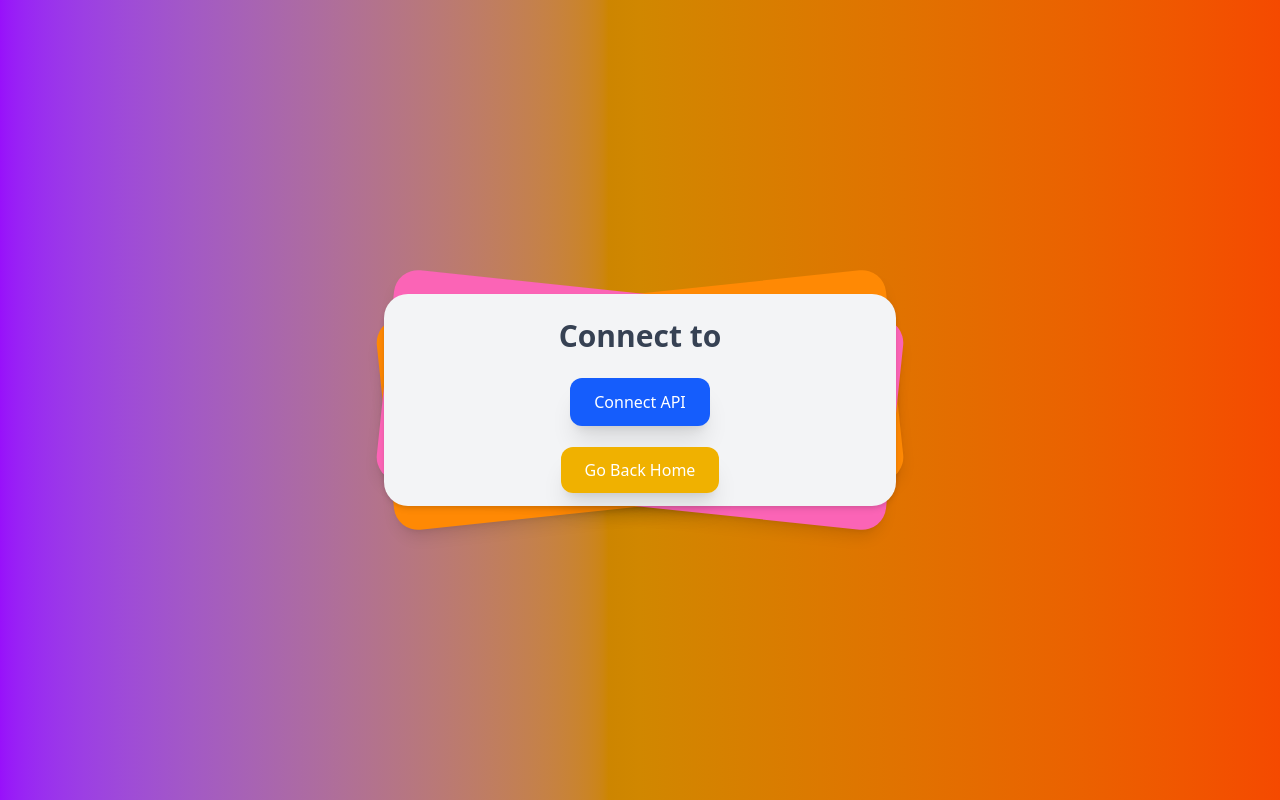
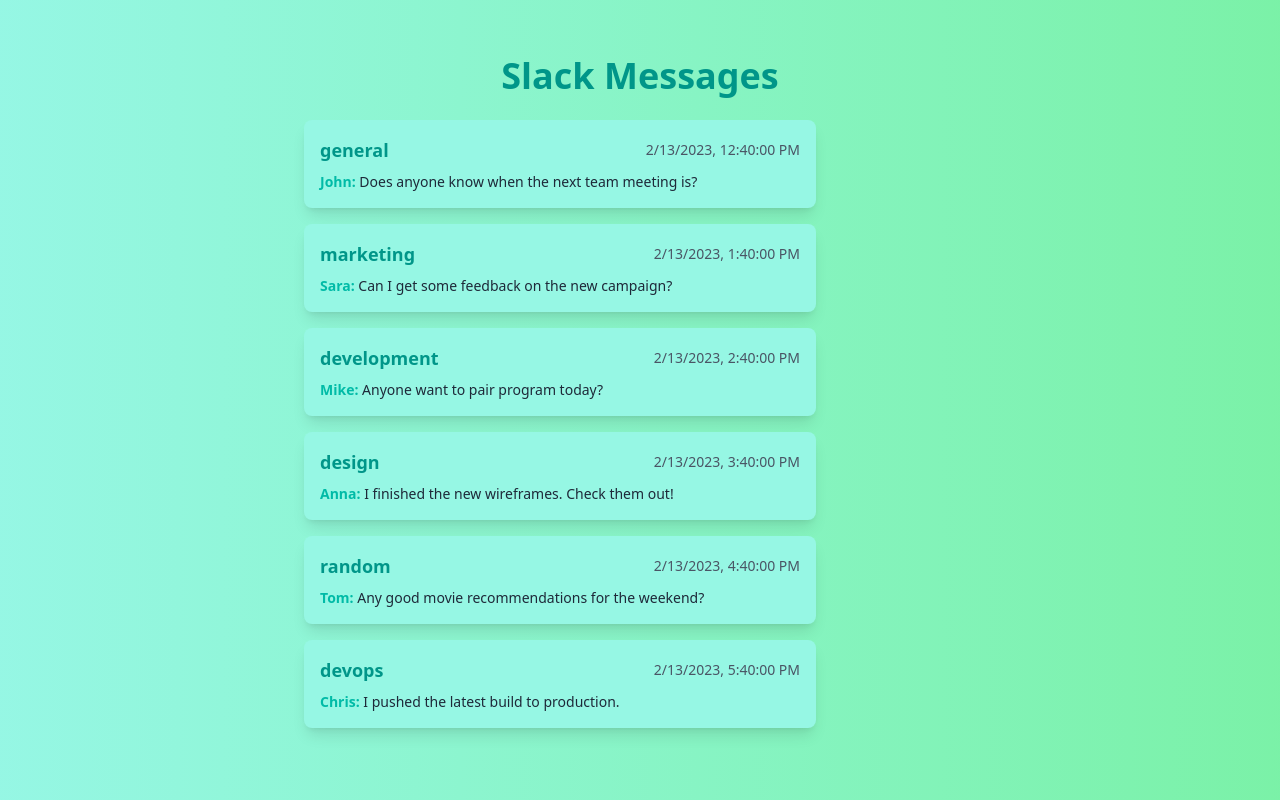
Before and after one commit to perljustine/linkapp, a React (Vite) app: page /home/slack in a window 1280 px wide. Built offline with nearby package versions, Linux system fonts and the light colour scheme.

Commit message:
styling almost complete, reply system, still no backend lol

```diff
--- a/src/App.jsx
+++ b/src/App.jsx
@@ -30,6 +30,7 @@ function App() {
 
            {/* Settings */}
            <Route path="/login" element={<LoginPage />} />
+           <Route path="/backhome" element={<HomePage />} />
         </Routes>
       </div>
     </Router>
--- a/src/Components/Discord.jsx
+++ b/src/Components/Discord.jsx
@@ -1,20 +1,27 @@
-import React from 'react';
+import React, { useState } from 'react';
 
-const DiscordMessageCard = ({ channelName, senderName, message, timestamp }) => {
+const DiscordMessageCard = ({ channelName, senderName, message, timestamp, onMessageClick, index }) => {
   return (
-    <div className="max-w-lg w-full bg-blue-50 p-4 rounded-lg shadow-lg mb-4">
+    <div
+      className="relative max-w-lg w-full bg-orange-200 p-4 rounded-lg shadow-lg mb-4 transform transition-all duration-200 hover:scale-105 hover:shadow-2xl hover:bg-orange-300 cursor-pointer"
+      onClick={() => onMessageClick(channelName, senderName, message, timestamp, index)}
+    >
       <div className="flex items-center justify-between mb-2">
-        <div className="text-lg font-semibold text-blue-700">{channelName}</div>
+        <div className="text-lg font-semibold text-pink-600">{channelName}</div>
         <div className="text-sm text-gray-600">{new Date(timestamp).toLocaleString()}</div>
       </div>
       <div className="text-sm text-gray-800">
-        <span className="font-semibold text-blue-600">{senderName}:</span> {message}
+        <span className="font-semibold text-pink-500">{senderName}:</span> {message}
       </div>
     </div>
   );
 };
 
 const Discord = () => {
+  const [replyMessage, setReplyMessage] = useState('');
+  const [replyingTo, setReplyingTo] = useState(null);
+  const [replyingIndex, setReplyingIndex] = useState(null);
+
   const messages = [
     {
       channelName: 'general',
@@ -34,12 +41,58 @@ const Discord = () => {
       message: 'Can someone help me with a server issue?',
       timestamp: 1676299200000,
     },
+    {
+      channelName: 'general',
+      senderName: 'David',
+      message: 'I found the update link! Check it out here: link.com',
+      timestamp: 1676302800000,
+    },
+    {
+      channelName: 'gaming',
+      senderName: 'Eve',
+      message: 'Anyone up for a game of Valorant?',
+      timestamp: 1676306400000,
+    },
+    {
+      channelName: 'music',
+      senderName: 'Frank',
+      message: 'Let’s have a music session after the game!',
+      timestamp: 1676310000000,
+    },
   ];
 
+  const handleMessageClick = (channel, sender, message, timestamp, index) => {
+    setReplyingTo({ channel, sender, message, timestamp });
+    setReplyingIndex(index); // Save the index of the message being replied to
+    setReplyMessage('');
+  };
+
+  const handleReplyChange = (e) => {
+    setReplyMessage(e.target.value);
+  };
+
+  const handleReplySubmit = () => {
+    if (replyMessage.trim()) {
+      // Reset the state to close the reply bubble
+      setReplyMessage('');
+      setReplyingTo(null);
+      setReplyingIndex(null);
+    }
+  };
+
+  // Handle Enter key press to submit the reply
+  const handleKeyDown = (e) => {
+    if (e.key === 'Enter' && !e.shiftKey) {
+      e.preventDefault(); // Prevent new line on Enter key press
+      handleReplySubmit();
+    }
+  };
+
   return (
-    <div className="min-h-screen w-screen bg-gradient-to-r from-blue-200 to-teal-300 py-8 px-4">
-      <div className="max-w-2xl mx-auto">
-        <h1 className="text-4xl font-bold text-center text-blue-800 mb-6">Discord Messages</h1>
+    <div className="min-h-screen w-screen bg-gradient-to-r from-pink-200 to-orange-300 py-8 flex items-center justify-center">
+      <div className="max-w-2xl w-full relative">
+        <h1 className="text-4xl font-bold text-center text-orange-600 mb-6">Discord Messages</h1>
+        <div className="space-y-4">
           {messages.map((msg, index) => (
             <DiscordMessageCard
               key={index}
@@ -47,8 +100,41 @@ const Discord = () => {
               senderName={msg.senderName}
               message={msg.message}
               timestamp={msg.timestamp}
+              onMessageClick={handleMessageClick}
+              index={index}
             />
           ))}
+        </div>
+
+        {/* Reply Section: Appears as a bubble */}
+        {replyingTo && replyingIndex !== null && (
+          <div
+            className="absolute z-10 w-full flex justify-center mt-4"
+            style={{
+              top: `${replyingIndex * 120 + 60}px`, // Adjust this to position bubble correctly based on message
+            }}
+          >
+            <div className="bg-orange-100 p-4 rounded-lg shadow-lg w-full max-w-lg">
+              <h2 className="text-lg font-semibold text-orange-600 mb-2">Replying to {replyingTo.sender}:</h2>
+              <div className="text-sm text-gray-800">
+                <span className="font-semibold text-orange-500">{replyingTo.sender}:</span> {replyingTo.message}
+              </div>
+              <textarea
+                value={replyMessage}
+                onChange={handleReplyChange}
+                onKeyDown={handleKeyDown} // Listen for Enter key press
+                placeholder="Type your reply..."
+                className="w-full p-3 mt-4 bg-orange-50 border border-orange-300 rounded-lg text-gray-900"
+              />
+              <button
+                onClick={handleReplySubmit}
+                className="mt-2 text-white bg-orange-500 hover:bg-orange-600 font-medium rounded-lg text-lg px-6 py-2 shadow-lg"
+              >
+                Send Reply
+              </button>
+            </div>
+          </div>
+        )}
       </div>
     </div>
   );
--- a/src/Components/HomePage.jsx
+++ b/src/Components/HomePage.jsx
@@ -1,64 +1,126 @@
-import { useState } from "react";
+import React, { useState } from "react";
 import { Link } from "react-router-dom";
 import { Plus } from "lucide-react";
 
 const SAMPLE_MESSAGES = [
-  { id: "1", content: "On organise un barbecue dimanche chez mamie ?", app: "WhatsApp", subject: "Famille", from: "Maman" },
-  { id: "2", content: "Le hackathon commence à 9h, soyez à l'heure !", app: "Slack", subject: "Hackathon", from: "Organisateur" },
-  { id: "3", content: "Qui est partant pour une rando en Écosse ?", app: "Messenger", subject: "Voyage Écosse 2025", from: "Camille" },
-  { id: "4", content: "On fait une réunion de famille samedi prochain ?", app: "Messenger", subject: "Famille", from: "Tonton Jean" },
-  { id: "5", content: "N'oubliez pas de soumettre votre projet avant minuit !", app: "Discord", subject: "Hackathon", from: "Mentor Tech" },
-  { id: "6", content: "Vous préférez visiter Édimbourg ou les Highlands en premier ?", app: "WhatsApp", subject: "Voyage Écosse 2025", from: "Sarah" },
-  { id: "7", content: "J'ai trouvé un super château à visiter en Écosse !", app: "Slack", subject: "Voyage Écosse 2025", from: "Alexandre" },
-  { id: "8", content: "On se fait un appel ce soir pour discuter des étapes du hackathon ?", app: "Discord", subject: "Hackathon", from: "Lucas" },
-  { id: "9", content: "On part à la plage ce weekend, qui est partant ?", app: "WhatsApp", subject: "Famille", from: "Maman" },
-  { id: "10", content: "Je vous ai réservé un dîner pour samedi soir, préparez-vous !", app: "Messenger", subject: "Famille", from: "Tonton Jean" },
-  { id: "11", content: "Il faut absolument qu'on fasse une soirée cinéma à la maison !", app: "WhatsApp", subject: "Famille", from: "Sarah" },
-  { id: "12", content: "Qui est dispo pour un brunch familial ce dimanche ?", app: "WhatsApp", subject: "Famille", from: "Maman" }
+  { id: "1", content: "We are organizing a barbecue on Sunday at Grandma's house?", app: "WhatsApp", subject: "Family Dinner for Mom", from: "Mom", reply: "" },
+  { id: "2", content: "The hackathon starts at 9am, be on time!", app: "Slack", subject: "Hackathon", from: "Organizer", reply: "" },
+  { id: "3", content: "Who’s up for a hike in Scotland?", app: "Messenger", subject: "Scotland Trip 2025", from: "Camille", reply: "" },
+  { id: "4", content: "Are we doing a family meeting next Saturday?", app: "Messenger", subject: "Family Dinner for Mom", from: "Uncle Jean", reply: "" },
+  { id: "5", content: "Don’t forget to submit your project before midnight!", app: "Discord", subject: "Hackathon", from: "Tech Mentor", reply: "" },
+  { id: "6", content: "Would you prefer to visit Edinburgh or the Highlands first?", app: "WhatsApp", subject: "Scotland Trip 2025", from: "Sarah", reply: "" },
+  { id: "7", content: "I found a great castle to visit in Scotland!", app: "Slack", subject: "Scotland Trip 2025", from: "Alexandre", reply: "" },
+  { id: "8", content: "Let’s have a call tonight to discuss hackathon stages?", app: "Discord", subject: "Hackathon", from: "Lucas", reply: "" },
+  { id: "9", content: "We are going to the beach this weekend, who’s in?", app: "WhatsApp", subject: "Family Dinner for Mom", from: "Mom", reply: "" },
+  { id: "10", content: "I’ve booked a dinner for us on Saturday evening, get ready!", app: "Messenger", subject: "Family Dinner for Mom", from: "Uncle Jean", reply: "" },
+  { id: "11", content: "We should definitely have a movie night at home!", app: "WhatsApp", subject: "Family Dinner for Mom", from: "Sarah", reply: "" },
+  { id: "12", content: "Who’s available for a family brunch this Sunday?", app: "WhatsApp", subject: "Family Dinner for Mom", from: "Mom", reply: "" }
 ];
 
 const CATEGORY_LIMITS = { sm: 2, md: 3, lg: 4 };
 
 const HomePage = () => {
   const [expanded, setExpanded] = useState({});
+  const [replyMessage, setReplyMessage] = useState('');
+  const [replyingTo, setReplyingTo] = useState(null);
+  const [messages, setMessages] = useState(SAMPLE_MESSAGES);
 
   const toggleExpand = (category) => {
     setExpanded((prev) => ({ ...prev, [category]: !prev[category] }));
   };
 
+  const handleMessageClick = (category, message, index) => {
+    setReplyingTo(message);
+  };
+
+  const handleReplyChange = (e) => {
+    setReplyMessage(e.target.value);
+  };
+
+  const handleReplySubmit = () => {
+    if (replyMessage.trim() && replyingTo) {
+      // Update the specific message reply
+      setMessages((prevMessages) =>
+        prevMessages.map((msg) =>
+          msg.id === replyingTo.id ? { ...msg, reply: replyMessage } : msg
+        )
+      );
+      setReplyMessage('');
+      setReplyingTo(null);
+    }
+  };
+
+  const handleKeyDown = (e) => {
+    if (e.key === 'Enter' && !e.shiftKey) {
+      e.preventDefault();
+      handleReplySubmit();
+    }
+  };
+
+  const handlePopupToggle = () => {
+    // Toggle popup visibility
+  };
+
   return (
-    <div className="w-screen min-h-screen flex font-roboto flex-col items-center bg-orange-100 p-4 pb-24">
-      <h2 className="mt-3 text-white text-center bg-orange-200 p-4 rounded-3xl font-bold text-3xl">Home Page</h2>
+    <div className="w-screen min-h-screen flex font-roboto flex-col items-center bg-no-repeat bg-gradient-to-r from-pink-200 to-orange-200 p-4 pb-24">
+      <h2 className="mt-3 text-white text-center bg-rose-300 p-4 rounded-3xl font-bold text-3xl">Home Page</h2>
 
       <div className="w-full max-w-7xl mt-8 grid grid-cols-1 md:grid-cols-2 lg:grid-cols-3 gap-6">
-        {["Hackathon", "Famille", "Voyage Écosse 2025"].map((category) => {
-          const messages = SAMPLE_MESSAGES.filter((m) => m.subject === category);
-          const visibleMessages = expanded[category] ? messages : messages.slice(0, CATEGORY_LIMITS.lg);
+        {["Hackathon", "Family Dinner for Mom", "Scotland Trip 2025"].map((category) => {
+          const filteredMessages = messages.filter((m) => m.subject === category);
+          const visibleMessages = expanded[category] ? filteredMessages : filteredMessages.slice(0, CATEGORY_LIMITS.lg);
 
           return (
             <div key={category} className="bg-orange-200 rounded-lg shadow-lg p-4">
               <div className="flex justify-between items-center mb-4">
                 <h3 className="font-bold text-lg text-gray-800">{category}</h3>
-                <button className="p-1 hover:bg-orange-300 rounded-full">
+                <button className="p-1 hover:bg-orange-300 rounded-full" onClick={handlePopupToggle}>
                   <Plus className="w-5 h-5 text-orange-600" />
                 </button>
               </div>
               <div className="space-y-3">
                 {visibleMessages.map((message) => (
-                  <div key={message.id} className="p-3 rounded-lg bg-orange-50 hover:bg-orange-100 transition-colors">
+                  <div
+                    key={message.id}
+                    className="relative p-3 rounded-lg bg-orange-50 hover:bg-orange-100 transition-colors"
+                    onClick={() => handleMessageClick(category, message)}
+                  >
                     <div className="flex justify-between items-start">
                       <span className="text-sm font-medium text-gray-600">{message.app}</span>
                       <span className="text-xs text-gray-500">{message.from}</span>
                     </div>
                     <p className="mt-2 text-sm text-gray-700">{message.content}</p>
+
+                    {/* Add the reply bubble positioned near the message */}
+                    {replyingTo && replyingTo.id === message.id && (
+                      <div className="absolute left-0 top-8 ml-8 w-3/4 bg-blue-300 text-white p-3 rounded-lg max-w-xs z-10">
+                        <div className="flex justify-between items-center">
+                          <span>Replying to: {message.from}</span>
+                          <button className="text-xs text-white" onClick={() => setReplyingTo(null)}>Cancel</button>
+                        </div>
+                        <textarea
+                          value={replyMessage}
+                          onChange={handleReplyChange}
+                          onKeyDown={handleKeyDown}
+                          className="w-full mt-2 p-2 bg-blue-200 rounded-lg text-sm"
+                          placeholder="Type your reply..."
+                        />
+                        <button
+                          onClick={handleReplySubmit}
+                          className="mt-2 p-2 bg-blue-500 text-white rounded-lg"
+                        >
+                          Reply
+                        </button>
+                      </div>
+                    )}
                   </div>
                 ))}
-                {messages.length > CATEGORY_LIMITS.lg && (
+                {filteredMessages.length > CATEGORY_LIMITS.lg && (
                   <button
                     onClick={() => toggleExpand(category)}
                     className="mt-3 text-yellow-500 text-sm hover:text-yellow-600"
                   >
-                    {expanded[category] ? "Voir moins" : "Voir plus..."}
+                    {expanded[category] ? "Show Less" : "Show More..."}
                   </button>
                 )}
               </div>
@@ -67,7 +129,7 @@ const HomePage = () => {
         })}
       </div>
 
-      <div className="fixed bottom-0 left-0 w-full bg-orange-100 p-4 shadow-lg">
+      <div className="fixed bottom-0 left-0 w-full bg-no-repeat bg-gradient-to-r from-pink-200 to-orange-200 p-4 shadow-lg">
         <div className="max-w-lg mx-auto flex justify-center gap-4">
           <Link to="/home/google-calendar">
             <button className="bg-yellow-400 px-4 py-2 rounded-lg text-white shadow-lg hover:shadow-inner focus:outline-none transition duration-500 ease-in-out transform hover:-translate-y-1 hover:scale-105">
--- a/src/Components/Slack.jsx
+++ b/src/Components/Slack.jsx
@@ -1,32 +1,140 @@
-import React from "react";
-import { Link } from "react-router-dom";
+import React, { useState } from 'react';
 
-const Slack = ({ platform, bgColor, apiConnect }) => {
+const SlackMessageCard = ({ channelName, senderName, message, timestamp, onMessageClick, index }) => {
   return (
-    <div className="font-sans w-screen">
-      <div className={`relative min-h-screen flex flex-col sm:justify-center items-center bg-gradient-to-r from-purple-600 to-orange-600 via-pink-600 via-orange-800 via-yellow-600`}>
-        <div className="relative sm:max-w-lg w-full">
-          <div className="card bg-orange-400 shadow-lg w-full h-full rounded-3xl absolute transform -rotate-6"></div>
-          <div className="card bg-pink-400 shadow-lg w-full h-full rounded-3xl absolute transform rotate-6"></div>
-          <div className="relative w-full rounded-3xl px-6 py-6 bg-gray-100 shadow-md">
-            <h2 className="text-center text-3xl font-bold text-gray-700 mb-6">Connect to {platform}</h2>
+    <div
+      className="relative max-w-lg w-full bg-teal-200 p-4 rounded-lg shadow-lg mb-4 transform transition-all duration-200 hover:scale-105 hover:shadow-2xl hover:bg-teal-300 cursor-pointer"
+      onClick={() => onMessageClick(channelName, senderName, message, timestamp, index)}
+    >
+      <div className="flex items-center justify-between mb-2">
+        <div className="text-lg font-semibold text-teal-600">{channelName}</div>
+        <div className="text-sm text-gray-600">{new Date(timestamp).toLocaleString()}</div>
+      </div>
+      <div className="text-sm text-gray-800">
+        <span className="font-semibold text-teal-500">{senderName}:</span> {message}
+      </div>
+    </div>
+  );
+};
 
-            <div className="flex flex-col items-center space-y-5">
+const Slack = () => {
+  const [replyMessage, setReplyMessage] = useState('');
+  const [replyingTo, setReplyingTo] = useState(null);
+  const [replyingIndex, setReplyingIndex] = useState(null);
+
+  const messages = [
+    {
+      channelName: 'general',
+      senderName: 'John',
+      message: 'Does anyone know when the next team meeting is?',
+      timestamp: 1676292000000,
+    },
+    {
+      channelName: 'marketing',
+      senderName: 'Sara',
+      message: 'Can I get some feedback on the new campaign?',
+      timestamp: 1676295600000,
+    },
+    {
+      channelName: 'development',
+      senderName: 'Mike',
+      message: 'Anyone want to pair program today?',
+      timestamp: 1676299200000,
+    },
+    {
+      channelName: 'design',
+      senderName: 'Anna',
+      message: 'I finished the new wireframes. Check them out!',
+      timestamp: 1676302800000,
+    },
+    {
+      channelName: 'random',
+      senderName: 'Tom',
+      message: 'Any good movie recommendations for the weekend?',
+      timestamp: 1676306400000,
+    },
+    {
+      channelName: 'devops',
+      senderName: 'Chris',
+      message: 'I pushed the latest build to production.',
+      timestamp: 1676310000000,
+    },
+  ];
+
+  const handleMessageClick = (channel, sender, message, timestamp, index) => {
+    setReplyingTo({ channel, sender, message, timestamp });
+    setReplyingIndex(index); // Save the index of the message being replied to
+    setReplyMessage('');
+  };
+
+  const handleReplyChange = (e) => {
+    setReplyMessage(e.target.value);
+  };
+
+  const handleReplySubmit = () => {
+    if (replyMessage.trim()) {
+      // Reset the state to close the reply bubble
+      setReplyMessage('');
+      setReplyingTo(null);
+      setReplyingIndex(null);
+    }
+  };
+
+  // Handle Enter key press to submit the reply
+  const handleKeyDown = (e) => {
+    if (e.key === 'Enter' && !e.shiftKey) {
+      e.preventDefault(); // Prevent new line on Enter key press
+      handleReplySubmit();
+    }
+  };
+
+  return (
+    <div className="min-h-screen w-screen bg-gradient-to-r from-teal-200 to-green-300 py-8 flex items-center justify-center">
+      <div className="max-w-2xl w-full relative">
+        <h1 className="text-4xl font-bold text-center text-teal-600 mb-6">Slack Messages</h1>
+        <div className="space-y-4">
+          {messages.map((msg, index) => (
+            <SlackMessageCard
+              key={index}
+              channelName={msg.channelName}
+              senderName={msg.senderName}
+              message={msg.message}
+              timestamp={msg.timestamp}
+              onMessageClick={handleMessageClick}
+              index={index}
+            />
+          ))}
+        </div>
+
+        {/* Reply Section: Appears as a bubble */}
+        {replyingTo && replyingIndex !== null && (
+          <div
+            className="absolute z-10 w-full flex justify-center mt-4"
+            style={{
+              top: `${replyingIndex * 120 + 60}px`, // Adjust this to position bubble correctly based on message
+            }}
+          >
+            <div className="bg-teal-100 p-4 rounded-lg shadow-lg w-full max-w-lg">
+              <h2 className="text-lg font-semibold text-teal-600 mb-2">Replying to {replyingTo.sender}:</h2>
+              <div className="text-sm text-gray-800">
+                <span className="font-semibold text-teal-500">{replyingTo.sender}:</span> {replyingTo.message}
+              </div>
+              <textarea
+                value={replyMessage}
+                onChange={handleReplyChange}
+                onKeyDown={handleKeyDown} // Listen for Enter key press
+                placeholder="Type your reply..."
+                className="w-full p-3 mt-4 bg-teal-50 border border-teal-300 rounded-lg text-gray-900"
+              />
               <button
-                onClick={apiConnect}
-                className="py-3 px-6 text-white bg-blue-600 rounded-xl shadow-xl hover:bg-blue-800 transition duration-500 ease-in-out transform hover:-translate-x hover:scale-105"
+                onClick={handleReplySubmit}
+                className="mt-2 text-white bg-teal-500 hover:bg-teal-600 font-medium rounded-lg text-lg px-6 py-2 shadow-lg"
               >
-                Connect {platform} API
+                Send Reply
               </button>
             </div>
-
-            <div className="mt-8 text-center">
-              <Link to="/backhome" className="text-white bg-yellow-500 py-3 px-6 rounded-xl shadow-xl hover:bg-yellow-600 transition duration-500 ease-in-out transform hover:-translate-x hover:scale-105">
-                Go Back Home
-              </Link>
-            </div>
           </div>
-        </div>
+        )}
       </div>
     </div>
   );
```
Also changed, not shown: src/Components/SettingsPage.jsx (+26 -15 lines). Lines whose indentation alone changed are shown as unchanged.
